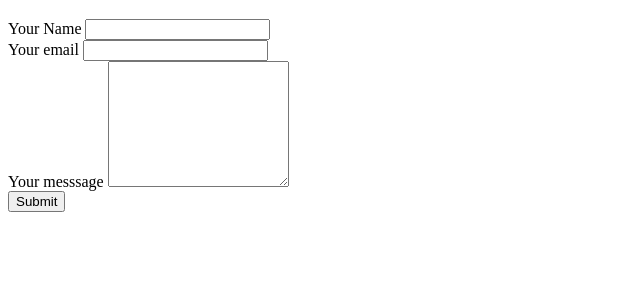
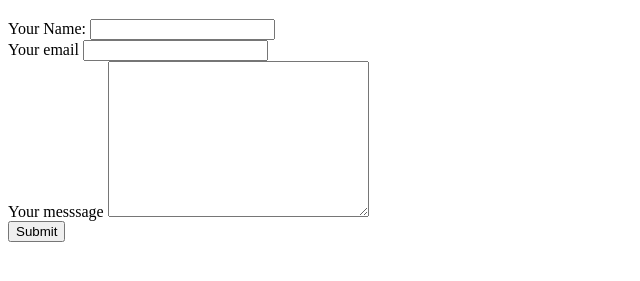
Before and after one commit to aditvaidya1/cv, a plain HTML site: page contact.html in a window 1280 px wide. Shown: the part 87-368 px from the top of the page, without its empty margins (0-640 px from the left). Drawn offline with Linux system fonts and the light colour scheme.

Commit message:
Update contact.html

```diff
--- a/contact.html
+++ b/contact.html
@@ -17,14 +17,13 @@
     <body>
         <h1>Contact me</h1>
         <form action="mailto:aditvaidya13@gmail.com" method="POST" enctype="text/plain">
-            <label>Your Name</label>
+            <label>Your Name:</label>
             <input type="text" name="your name"><br>
             <label>Your email</label>
             <input type="email" name="your email"><br>
             <label>Your messsage</label>
-            <textarea name="name" rows="8" cols="20" name="your message"></textarea><br>
+            <textarea name="name" rows="10" cols="30" name="your message"></textarea><br>
             <input type="submit">
-        </form>
 
         <script src="" async defer></script>
     </body>
```
